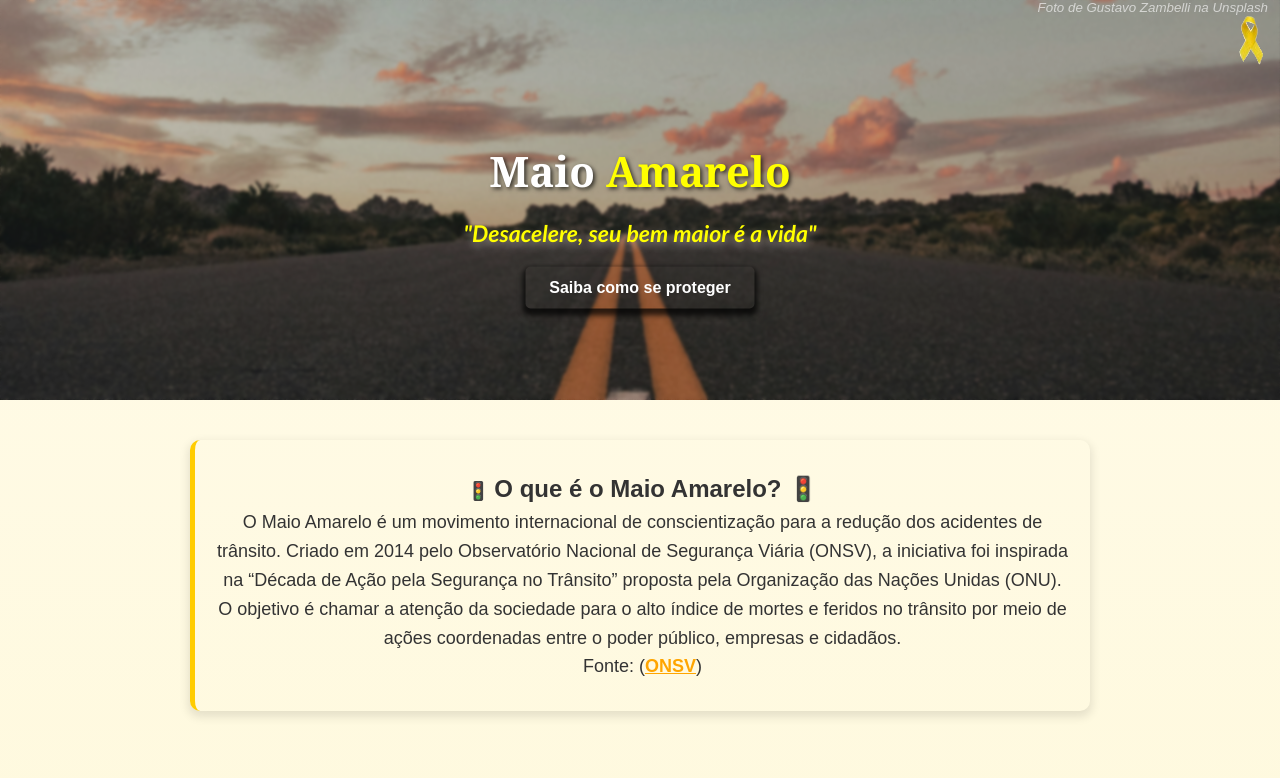
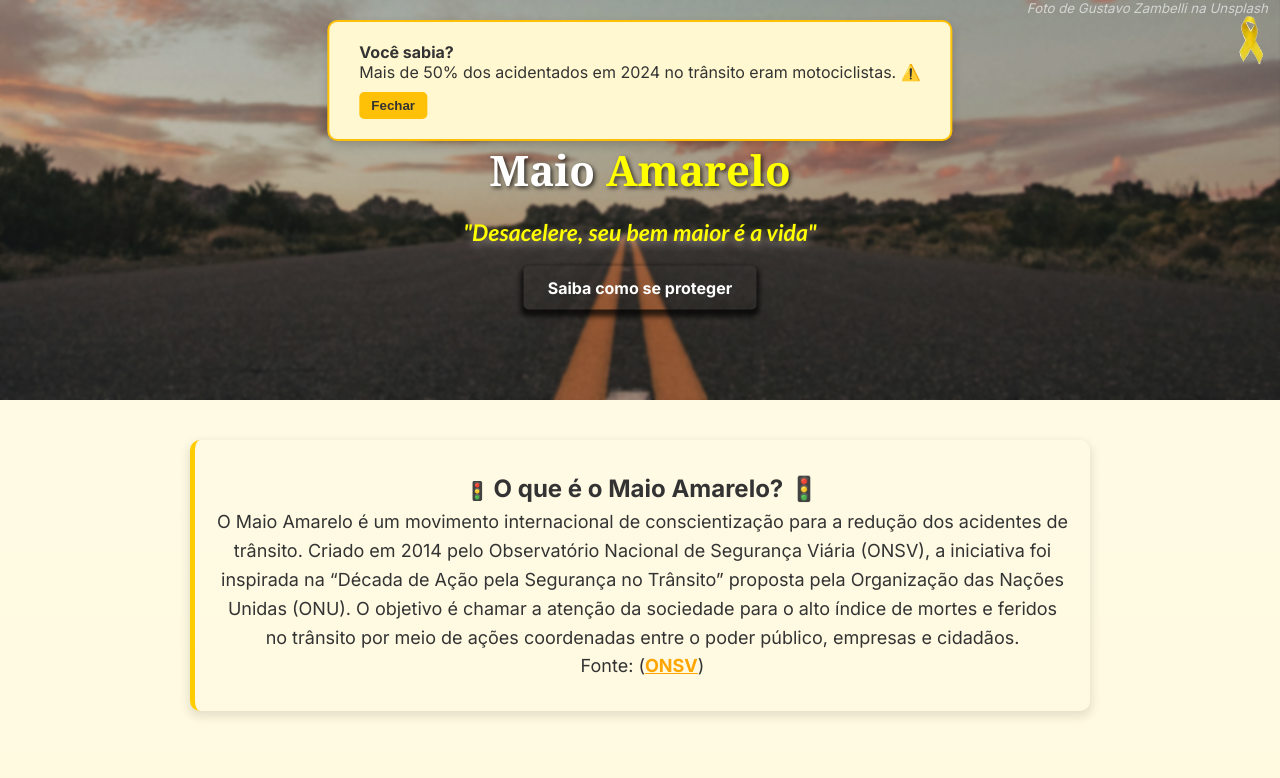
Before and after one commit to kinho19/maio-amarelo, a plain HTML site: page index.html in a window 1280 px wide. Shown: the top 778 px of the page. Drawn offline with nearby package versions, Linux system fonts and the light colour scheme.

Commit message:
Atualização no site: foram implementadas animações de entrada, e smooth scroll

```diff
--- a/index.html
+++ b/index.html
@@ -4,13 +4,25 @@
     <meta charset="UTF-8">
     <meta name="viewport" content="width=device-width, initial-scale=1.0">
     <title>Maio Amarelo - Tecnologia pela Vida</title>
+
+    <!-- FONTES GOOGLE -->
+    <link href="https://fonts.googleapis.com/css2?family=Inter:wght@400;700&family=Poppins:wght@700&display=swap" rel="stylesheet">
+
+    <!-- AOS - animações de scroll -->
+    <link href="https://unpkg.com/aos@2.3.4/dist/aos.css" rel="stylesheet">
+
     <link rel="stylesheet" href="./style.css">
 </head>
 
 
 <body>
 
-
+<div class="popup-info" id="popupInfo">
+  <div class="popup-conteudo">
+    <p><strong>Você sabia?</strong><br>Mais de 50% dos acidentados em 2024 no trânsito eram motociclistas. ⚠️</p>
+    <button onclick="document.getElementById('popupInfo').style.display='none'">Fechar</button>
+  </div>
+</div>
 
 
 
@@ -18,10 +30,10 @@
     <div class="banner-asfalto"></div>
     <div class="texto-cabecalho">
         <div id= "titulo">
-            <h1>Maio <span class="yellow">Amarelo</span></h1>
+            <h1 data-aos="fade-down" data-aos-once="true">Maio <span class="yellow">Amarelo</span></h1>
         </div>
 
-        <p style=" color: yellow; font-style: italic;  text-shadow: 0 4px 8px rgba(255, 255, 255, 0.4); font-family:'Gill Sans', 'Gill Sans MT', Calibri, 'Trebuchet MS', sans-serif;">
+        <p style=" color: yellow; font-style: italic;  text-shadow: 0 4px 8px rgba(255, 255, 255, 0.4); font-family:'Gill Sans', 'Gill Sans MT', Calibri, 'Trebuchet MS', sans-serif;" data-aos="fade-up">
           "Desacelere, seu bem maior é a vida" <!--portal de trânsito-->
         </p>
         <a href="#dicas" class="botao-acao">Saiba como se proteger</a>
@@ -29,7 +41,7 @@
     <p class="creditos-img">Foto de Gustavo Zambelli na Unsplash</p>
 </header>
 
-<div class="introducao-maio-amarelo">
+<div class="introducao-maio-amarelo" data-aos="fade-up" data-aos-once="true">
   <p>
     🚦 <strong class="titulos"> O que é o Maio Amarelo? 🚦</strong><br>
     O Maio Amarelo é um movimento internacional de conscientização para a redução dos acidentes de trânsito. Criado em 2014 pelo Observatório Nacional de Segurança Viária (ONSV), a iniciativa foi inspirada na “Década de Ação pela Segurança no Trânsito” proposta pela Organização das Nações Unidas (ONU). O objetivo é chamar a atenção da sociedade para o alto índice de mortes e feridos no trânsito por meio de ações coordenadas entre o poder público, empresas e cidadãos. <br> Fonte:
@@ -38,14 +50,14 @@
 </div>
 
 <!--Simbolo Maio Amarelo na lateral-->
-<img src="./imagens/designlacomaioamarelo-removebg-preview.png" alt="laço Maio Amarelo" class="laco-fixo">
+<img src="./imagens/designlacomaioamarelo-removebg-preview.png" alt="laço Maio Amarelo" class="laco-fixo" data-aos="fade-down">
 
 
 <!--Conteúdo principal-->
 <div class="conteudo-principal">
     <section>
         <h2>Estatísticas Visuais</h2>
-        <div class="graficos">
+        <div class="graficos" data-aos="zoom-in">
           <div class="bloco-grafico">
             <div class="grafico" data-percent="90">
               <span class="valor">3 milhões</span>
@@ -76,7 +88,7 @@
     </section>
 
     <!-- Calendário DENTRO do mesmo container -->
-    <aside class="area-calendario" id="area-calendario">
+    <aside class="area-calendario" id="area-calendario" data-aos="fade-right">
         <img src="./imagens/calendário400px.jpg" alt="Calendário Maio Amarelo" class="imagem-calendario">
         <p class="texto-calendario">Maio Amarelo: Mês de Conscientização no Trânsito</p>
     </aside>
@@ -123,7 +135,7 @@
 
 
   <!--SEÇÃO POR QUE MAIO?-->
-<section class="porque-maio">
+<section class="porque-maio" data-aos="fade-up">
   <strong class="titulos"> Por que Maio? </strong>
   <p>
     O mês de maio foi escolhido como referência para o movimento Maio Amarelo porque, em 11 de maio de 2011, a Organização das Nações Unidas (ONU) decretou a "Década de Ação para a Segurança no Trânsito". Desde então, maio tornou-se o período simbólico para ações voltadas à segurança viária em todo o mundo. <br> Fonte:
@@ -136,7 +148,7 @@
 
 
   <!--SEÇÃO VOCÊ SABIA-->
-  <section class="placa-destino no-shadow" id="placaDicas">
+  <section class="placa-destino no-shadow" id="placaDicas" data-aos="flip-left" data-aos-once="true">
     <div class="estrutura-placa">
       <div class="placa">
         <div class="cabecalho-placa">
@@ -163,7 +175,7 @@
 
 
 <!-- Linha do tempo com semáforo interativo -->
-<section class="linha-do-tempo">
+<section class="linha-do-tempo" data-aos="slide-up">
   <h2>Linha do Tempo - Maio Amarelo</h2>
   <div class="container-semaforo">
     <div class="linha">
@@ -183,7 +195,7 @@
 
 
 <!--Avaliação-->
-<section class="avaliacao">
+<section class="avaliacao" data-aos="zoom-in">
   <iframe src="https://docs.google.com/forms/d/e/1FAIpQLSdmPQ8NOUfA52v8iknIZ_F5ytRpvu5d8Q0rkgtzXVd4ogR3aA/viewform?usp=dialog"
           width="100%"
           height="400"
@@ -194,7 +206,7 @@
 
 
 <!--Formulário de Rodapé do site-->
-<section class="referencias">
+<section class="referencias" data-aos="fade-up" data-aos-once="true">
   <h2>Referências Bibliográficas</h2>
   <ul>
     <li>Observatório Nacional de Segurança Viária (ONSV). Disponível em: <a href="https://www.onsv.org.br/o-movimento" target="_blank">onsv.org.br</a></li>
@@ -214,6 +226,12 @@
     <p>Imagens da seção de dicas retiradas no <a href="https://www.freepik.com" target="_blank">Freepik</a></p>
 </footer>
 
+<!-- AOS - animações de entrada -->
+<script src="https://unpkg.com/aos@2.3.4/dist/aos.js"></script>
+<script>
+  AOS.init({ duration: 1000 });
+</script>
+
 <script src="script.js"></script>
 
 
--- a/script.js
+++ b/script.js
@@ -1,3 +1,11 @@
+
+//transição fluida pop up
+window.addEventListener("DOMContentLoaded", () => {
+  const popup = document.getElementById("popupInfo");
+  setTimeout(() => {
+    popup.style.display = "none";
+  }, 8000); // fecha após 8 segundos
+});
 
 //Gráficos
 window.addEventListener("DOMContentLoaded", () => {
--- a/style.css
+++ b/style.css
@@ -8,10 +8,14 @@
 }
 
 body {
-  font-family: arial, sans-serif;
+  font-family: 'Inter', sans-serif;
   color: #333;
   background: linear-gradient(to bottom, #fffbea, #fdf3b5);
   }
+
+h1, h2, h3 {
+  font-family: 'Poppins', sans-serif;
+}
 
 html {
   scroll-behavior: smooth;
@@ -614,6 +618,50 @@ a:hover {
 }
 
 
+/* POPUP INFORMATIVO */
+.popup-info {
+  position: fixed;
+  left: 50%;
+  top: 20px;
+  background: #fff8d0;
+  padding: 20px 30px;
+  border: 2px solid #ffc107;
+  transform: translateX(-50%);
+  z-index: 2000;
+  box-shadow: 0 4px 10px rgba(0, 0, 0, 0.2);
+  animation: aparecer 0.5s ease;
+  border-radius: 10px;
+}
+
+.popup-info button {
+  margin-top: 10px;
+  border: none;
+  border-radius: 5px;
+  font-weight: bold;
+  background: #ffc107;
+  color: #333;
+  padding: 6px 12px;
+  cursor: pointer;
+}
+
+.poup-info p {
+  font-size: 16px;
+  font-family: "Inter", sans-serif;
+  margin: 0;
+}
+
+@keyframes aparecer {
+  from {
+    transform: translateX(-50%) translateY(-20px);
+    opacity: 0;
+  }
+  to {
+    transform: translateX(-50%) translateY(0);
+    opacity: 1;
+  }
+}
+
+
 
 footer {
   text-align: center;
```
